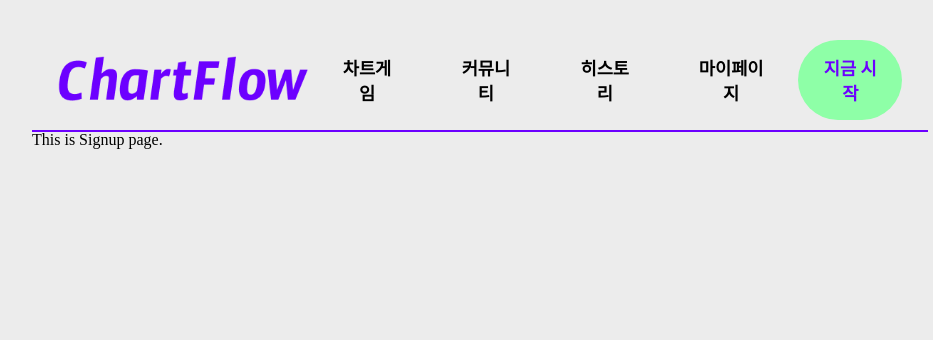
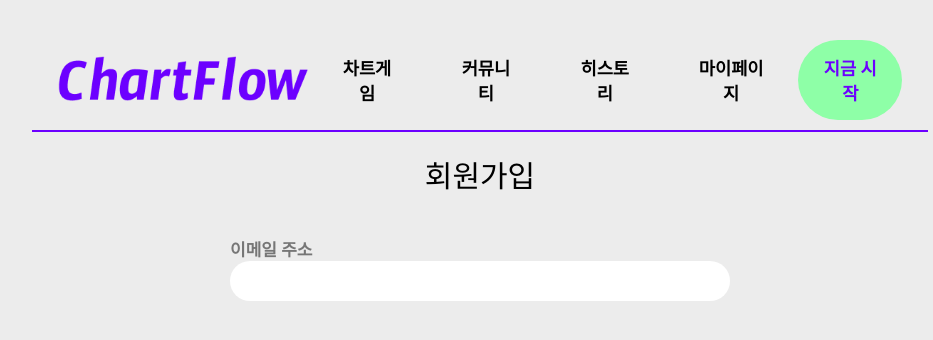
Before and after one commit to KUMA93/ChartFlow, a React (Create React App) app in the folder FrontEnd/chartflow/: page /signup in a window 1280 px wide. Shown: the top 340 px of the page, without its empty margins (160-1093 px from the left). Built offline with nearby package versions, Linux system fonts and the light colour scheme; a web font is replaced by a local one.

Commit message:
feature: signup

```diff
--- a/FrontEnd/chartflow/package.json
+++ b/FrontEnd/chartflow/package.json
@@ -43,5 +43,8 @@
   "devDependencies": {
     "@babel/plugin-proposal-private-property-in-object": "^7.21.11",
     "@types/node": "^20.5.9"
+  },
+  "chartiq": {
+    "file": "chartiq-x.x.x.tgz"
   }
 }
--- /dev/null
+++ b/FrontEnd/chartflow/src/pages/Signup/Signup.module.css
@@ -0,0 +1,77 @@
+.title {
+  width: 100%;
+  color: #000;
+  font-family: SUITE;
+  font-size: 30px;
+  font-style: normal;
+  font-weight: 500;
+  line-height: normal;
+  margin-top: 20px;
+  margin-bottom: 40px;
+  text-align: center;
+}
+
+.inputForm {
+  width: 500px;
+  height: 40px;
+  justify-content: center;
+  border-radius: 30px;
+  background: #FFF;
+}
+
+.emailBtn {
+  width: 167px;
+  height: 56px;
+  flex-shrink: 0;
+  border-radius: 30px;
+  border: 1px solid #6C00FF;
+  background: rgba(108, 0, 255, 0.15);
+}
+
+.passwordAlarm {
+  width: 676px;
+  height: 56px;
+  flex-shrink: 0;
+  border-radius: 30px;
+  border: 1px solid #219A60;
+  background: rgba(18, 201, 113, 0.21);
+}
+
+.fileAdd {
+  width: 100px;
+  height: 33px;
+  flex-shrink: 0;
+  fill: #D9D9D9;
+  stroke-width: 0.5px;
+  stroke: #000;
+}
+
+.picInput {
+  width: 676px;
+  height: 87px;
+  flex-shrink: 0;
+  border-radius: 30px;
+  background: #FFF;
+}
+
+.center {
+  display: flex;
+  justify-content: center;
+}
+
+.joinBtn {
+  width: 676px;
+  height: 56px;
+  flex-shrink: 0;
+  border-radius: 30px;
+  background: #6C00FF;
+}
+
+.font {
+  color: rgba(0, 0, 0, 0.50);
+  font-family: SUITE;
+  font-size: 17px;
+  font-style: normal;
+  font-weight: 700;
+  line-height: normal;
+}
--- a/FrontEnd/chartflow/src/pages/Signup/index.jsx
+++ b/FrontEnd/chartflow/src/pages/Signup/index.jsx
@@ -1,12 +1,19 @@
 import Header from "../../components/Header";
+import styles from './Signup.module.css';
 
-function MyPage() {
+function SignUp() {
   return (
     <>
       <Header />
-      <p>This is Signup page.</p>
+      <div className={styles.title}>회원가입</div>
+      <div className={styles.center}>
+        <div className={styles.font}>이메일 주소
+          <div className={styles.inputForm}>
+          </div>
+        </div>
+      </div>
     </>
   );
 }
 
-export default MyPage;
+export default SignUp;
```
